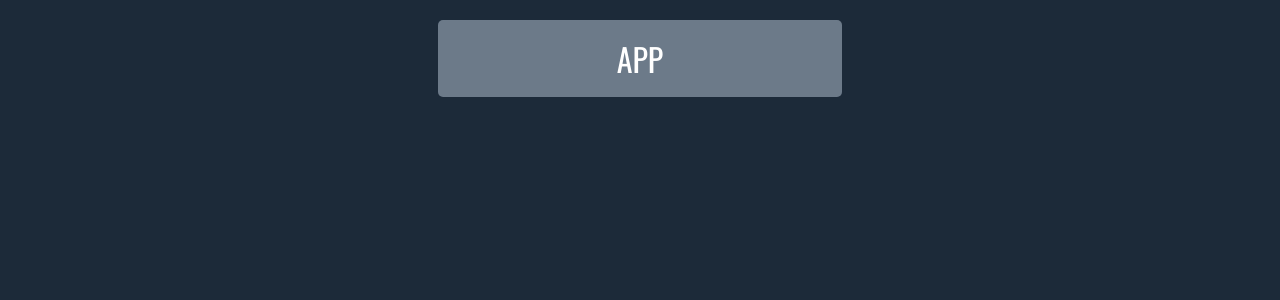
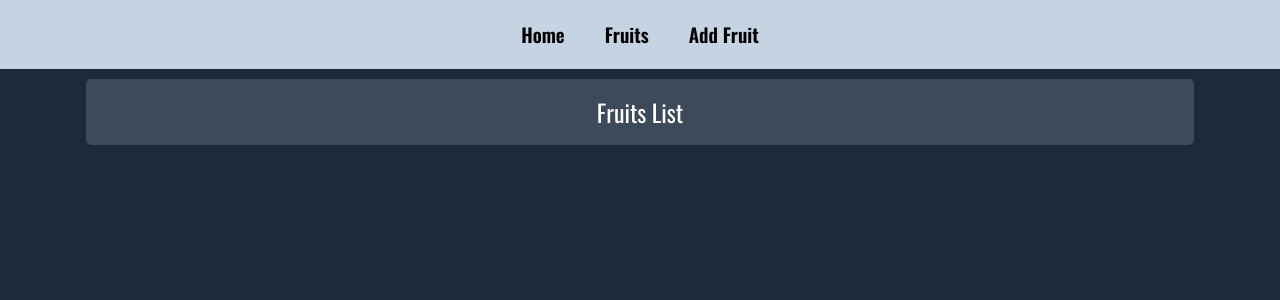
Before and after one commit to giacomo9999/react-redux-review-210421, a React (Create React App) app: page / in a window 1280 px wide. Shown: the top 300 px of the page. Built offline with nearby package versions, Linux system fonts and the light colour scheme.

Commit message:
Added basic routing.

```diff
--- a/package.json
+++ b/package.json
@@ -8,6 +8,7 @@
     "@testing-library/user-event": "^12.1.10",
     "react": "^17.0.2",
     "react-dom": "^17.0.2",
+    "react-router-dom": "^5.2.0",
     "react-scripts": "4.0.3",
     "web-vitals": "^1.0.1"
   },
--- a/src/App.js
+++ b/src/App.js
@@ -1,8 +1,31 @@
+import { BrowserRouter, Switch, Route, Link } from "react-router-dom";
+import FruitsList from "./components/fruits-list.component";
+import AddFruit from "./components/add-fruit.component";
+import Fruit from "./components/fruit.component";
+
 function App() {
   return (
-    <div className="container-outer">
-      <h1>APP</h1>
-    </div>
+    <BrowserRouter>
+      <nav>
+        <ul>
+          <li>
+            <Link to={"/fruits"}>Home</Link>
+          </li>
+          <li>
+            <Link to={"/fruits"}>Fruits</Link>
+          </li>
+          <li>
+            <Link to={"/add-fruit"}>Add Fruit</Link>
+          </li>
+        </ul>
+      </nav>
+
+      <Switch>
+        <Route exact path={["/", "/fruits"]} component={FruitsList} />
+        <Route path={["/add-fruit"]} component={AddFruit} />
+        <Route path={["/fruits/:id"]} component={Fruit} />
+      </Switch>
+    </BrowserRouter>
   );
 }
 
--- a/src/components/add-fruit.component.js
+++ b/src/components/add-fruit.component.js
@@ -0,0 +1,9 @@
+const AddFruit = () => {
+  return (
+    <div className="container-inner">
+      <h2>Add Fruit</h2>
+    </div>
+  );
+};
+
+export default AddFruit;
--- a/src/components/fruit.component.js
+++ b/src/components/fruit.component.js
@@ -0,0 +1,9 @@
+const Fruit = () => {
+  return (
+    <div className="container-inner">
+      <h2>Fruit</h2>
+    </div>
+  );
+};
+
+export default Fruit;
--- a/src/components/fruits-list.component.js
+++ b/src/components/fruits-list.component.js
@@ -0,0 +1,9 @@
+const FruitsList = () => {
+  return (
+    <div className="container-inner">
+      <h2>Fruits List</h2>
+    </div>
+  );
+};
+
+export default FruitsList;
--- a/src/index.css
+++ b/src/index.css
@@ -94,7 +94,7 @@ p {
 
 ul {
   width: 80%;
-  border-radius: 5px;
+  /* border-radius: 5px; */
   /* background color 11 */
   background-color: #c5d3e2;
   padding: 10px;
```
Also changed, not shown: src/index.js (+5 -5 lines), 1 other file (tests, documents, lock files or other folders).
